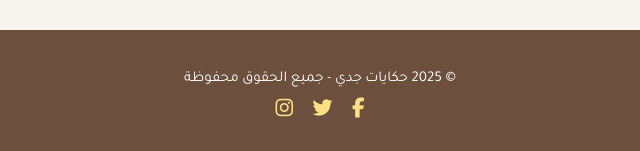
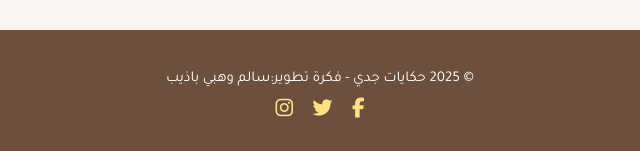
Before and after one commit to Hikayat-past/Hikayat, a plain HTML site: page index.html in a window 1280 px wide. Shown: the part 1192-1343 px from the top of the page, 320-960 px from the left. Drawn offline with Linux system fonts and the light colour scheme.

Commit message:
Update index.html

```diff
--- a/index.html
+++ b/index.html
@@ -202,7 +202,7 @@
   </section>
 
   <footer>
-    <p>© 2025 حكايات جدي - جميع الحقوق محفوظة</p>
+    <p>© 2025 حكايات جدي - فكرة تطوير:سالم وهبي باذيب</p>
     <div class="social-icons">
       <a href="#"><i class="fab fa-facebook-f"></i></a>
       <a href="#"><i class="fab fa-twitter"></i></a>
```
